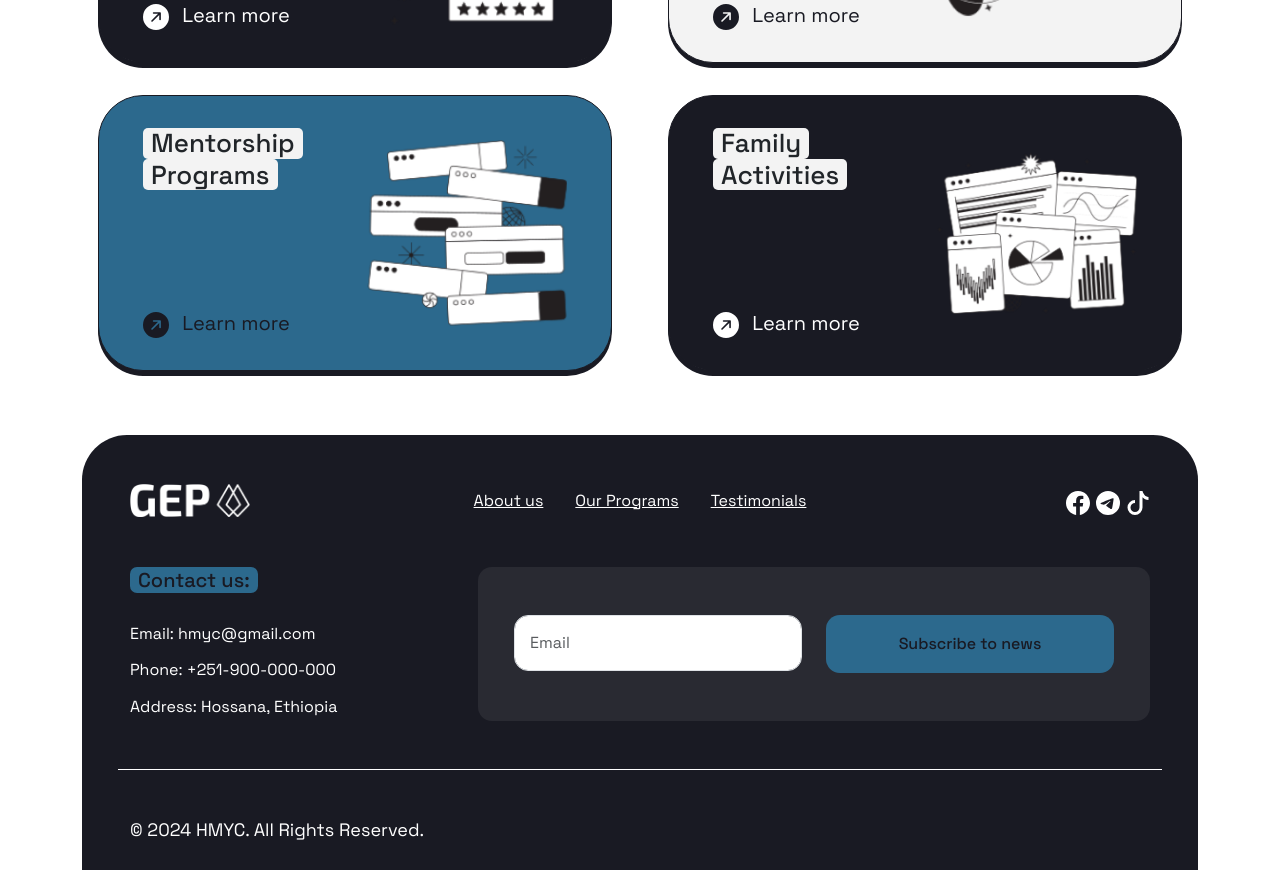
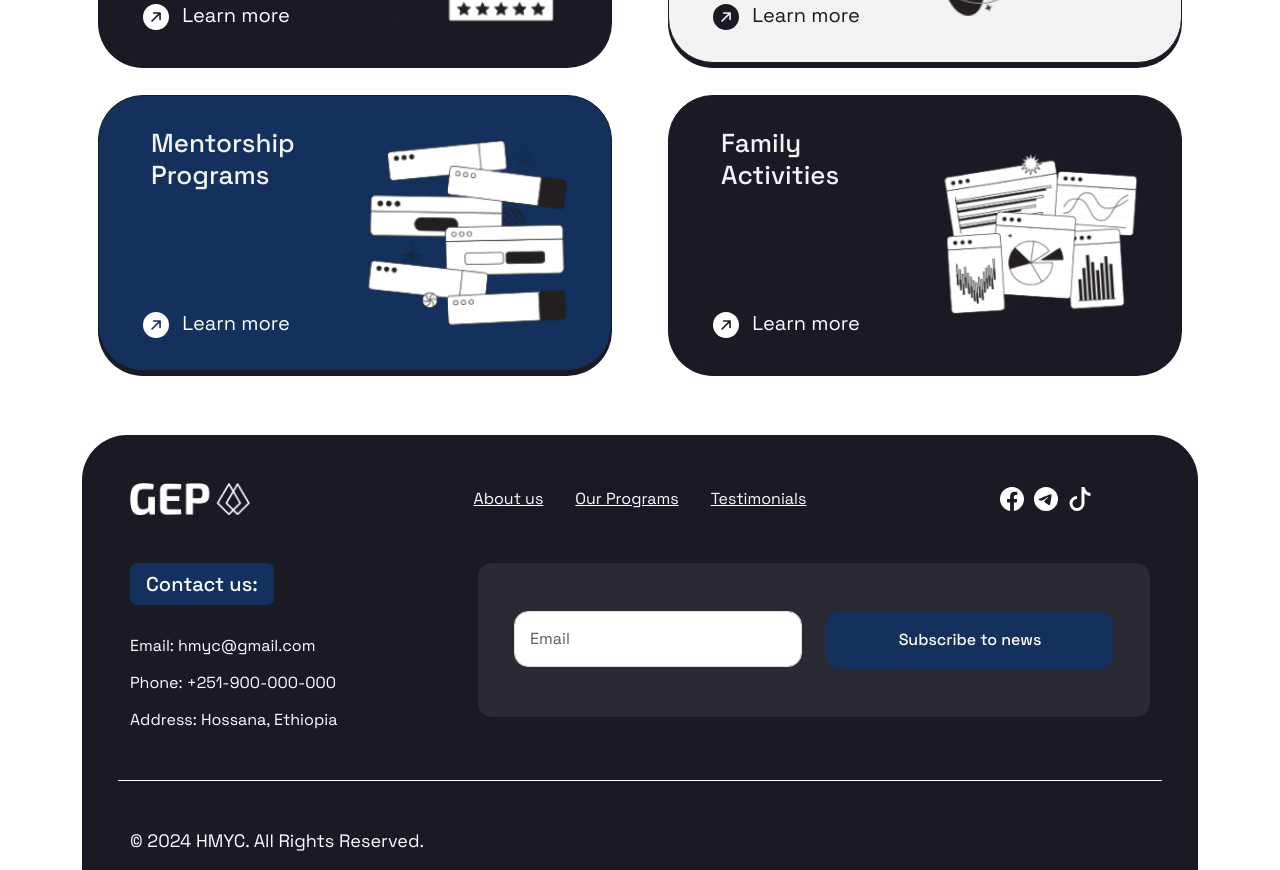
Before and after one commit to KALU-c/GEP-2, a React (Vite) app in the folder client/: page /programs in a window 1280 px wide. Shown: the part 1300-2170 px from the top of the page. Built offline with nearby package versions, Linux system fonts and the light colour scheme.

Commit message:
fix: minor changes

```diff
--- a/client/src/components/Headings/Headings.tsx
+++ b/client/src/components/Headings/Headings.tsx
@@ -8,7 +8,7 @@ interface Props {
 const Headings = ({ title, text }: Props) => {
   return (
     <div className="headings">
-      <h3>{title}</h3>
+      <h3 style={{ color: "white" }}>{title}</h3>
       <p>{text}</p>
     </div>
   );
--- a/client/src/components/Menu/Menu.css
+++ b/client/src/components/Menu/Menu.css
@@ -22,12 +22,12 @@
 .nav-link:hover {
   background: var(--color-highlight);
   border-radius: 5px;
-  color: var(--color-text);
+  color: var(--color-grey);
 }
 
 .nav-link:last-child:hover {
   background: var(--color-highlight);
-  color: var(--color-text);
+  color: var(--color-grey);
 }
 
 @media (max-width: 991px) {
--- a/client/src/container/CaseStudies/CaseStudies.css
+++ b/client/src/container/CaseStudies/CaseStudies.css
@@ -20,7 +20,7 @@
 }
 
 .case-studies a {
-    color: var(--color-highlight);
+    color: var(--color-grey);
     display: block;
     text-decoration: none;
     margin: 1rem;
--- a/client/src/container/Footer/Footer.css
+++ b/client/src/container/Footer/Footer.css
@@ -14,7 +14,6 @@ ul.navbar-footer {
   justify-content: center;
   margin: 0;
   padding: 0;
-
 }
 
 ul.navbar-footer li {
@@ -24,29 +23,27 @@ ul.navbar-footer li {
 ul.navbar-footer li a {
   color: var(--color-dark);
   color: #fff;
-
 }
 
 ul.info-contact {
   margin: 3rem 0;
   padding: 0;
   max-width: 300px;
-
 }
 
 .info-contact li {
-    margin: .8rem 0;
+  margin: 0.8rem 0;
   padding: 0;
 }
 
 .info-contact li span {
   background: var(--color-highlight);
-    color: var(--color-dark);
+  color: var(--color-gray);
   border-radius: 7px;
   font-weight: 500;
   font-size: 20px;
   line-height: 26px;
-    padding: 0 .5rem;
+  padding: 0.5rem 1rem;
   margin-bottom: 1rem;
   display: inline-block;
 }
@@ -54,31 +51,28 @@ ul.info-contact {
 .form-news {
   border-radius: 14px;
   padding: 3rem 1.5rem;
-    background-color: #292A32;
+  background-color: #292a32;
   margin: 3rem 0rem;
 }
-.form-news input[type="email"], .btn {
+.form-news input[type="email"],
+.btn {
   width: 100%;
   padding: 15px;
-
 }
 
-
-footer .btn-main{
+footer .btn-main {
   background: var(--color-highlight);
-    color:var(--color-dark);
+  color: var(--color-gray);
   font-size: 16px;
   font-weight: 500;
-
 }
 
 .rights {
-
   display: flex;
   flex-direction: row;
   align-items: center;
   justify-content: flex-start;
-    border-top: 1px solid #FFFFFF;
+  border-top: 1px solid #ffffff;
   padding-top: 3rem;
 }
 
@@ -87,7 +81,16 @@ footer .btn-main{
   margin-left: 3rem;
 }
 
-@media(max-width: 768px) {
+.d-flex {
+    gap: 10px;
+}
+
+.socials .item:hover {
+    scale: 1.1;
+    cursor: pointer;
+}
+
+@media (max-width: 768px) {
   footer {
     text-align: center;
     padding: 3rem 1.5rem 2rem;
@@ -101,16 +104,13 @@ footer .btn-main{
 
   .navbar-footer li a {
     text-decoration: none;
-        margin: .5rem auto;
+    margin: 0.5rem auto;
     display: block;
-
   }
 
   ul.info-contact {
     margin: 3rem auto;
   }
-
-
 
   .rights {
     flex-direction: column;
@@ -118,11 +118,8 @@ footer .btn-main{
   }
 
   .rights a {
-
     margin-left: 0;
   }
-
-
 
   .rights {
     padding-top: 3rem;
--- a/client/src/container/Footer/Footer.tsx
+++ b/client/src/container/Footer/Footer.tsx
@@ -1,45 +1,61 @@
-import './Footer.css';
-import { images, data } from '../../constants';
-import { BsFacebook, BsTelegram, BsTiktok } from 'react-icons/bs'
+import "./Footer.css";
+import { images, data } from "../../constants";
+import { BsFacebook, BsTelegram, BsTiktok } from "react-icons/bs";
 
 const Footer = () => {
-  // const year = ;
   return (
     <footer>
       <div className="row align-items-center">
         <div className="col-md-2 col-12">
-          <img src={images.gepLogoWhite} width="120px" alt="logo" className="img-fluid" />
+          <img
+            src={images.gepLogoWhite}
+            width="120px"
+            alt="logo"
+            className="img-fluid"
+          />
         </div>
         <div className="col-md-8 col-12 ">
           <ul className="navbar-footer">
             {data.Menu.slice(0, -1).map((item, index) => (
-              <li key={index}> <a href="#" >{item.text}</a></li>
+              <li key={index}>
+                {" "}
+                <a href="#">{item.text}</a>
+              </li>
             ))}
           </ul>
         </div>
-        <div className="col-md-2 col-12 text-center text-md-end fs-4"><BsFacebook /> <BsTelegram /> <BsTiktok /></div>
+        <div className="col-md-2 col-12 text-center text-md-end fs-4 socials d-flex">
+          <BsFacebook className="item" /> <BsTelegram className="item" /> <BsTiktok className="item" />
+        </div>
       </div>
       <div className="row">
-
         <div className="col-md-4 col-12">
           <ul className="info-contact">
-            <li> <span>Contact us:</span></li>
+            <li>
+              {" "}
+              <span>Contact us:</span>
+            </li>
             <li>Email: hmyc@gmail.com</li>
             <li>Phone: +251-900-000-000</li>
             <li>Address: Hossana, Ethiopia</li>
           </ul>
         </div>
         <div className="col-md-8 col-12">
-
           <form className="row form-news">
             <div className="col-lg-6 col-12">
-              <input type="email" className="form-control" id="email" placeholder="Email" />
+              <input
+                type="email"
+                className="form-control"
+                id="email"
+                placeholder="Email"
+              />
             </div>
             <div className="col-lg-6 col-12 mt-3 mt-lg-0">
-              <button type="submit" className="btn-main w-100">Subscribe to news</button>
+              <button type="submit" className="btn-main w-100">
+                Subscribe to news
+              </button>
             </div>
           </form>
-
         </div>
 
         <div className="rights">
@@ -47,7 +63,7 @@ const Footer = () => {
         </div>
       </div>
     </footer>
-  )
-}
+  );
+};
 
-export default Footer
+export default Footer;
--- a/client/src/container/Hero/Hero.tsx
+++ b/client/src/container/Hero/Hero.tsx
@@ -1,5 +1,5 @@
 import { images } from '../../constants';
-import {IconScroll} from '../../components';
+// import {IconScroll} from '../../components';
 import './Hero.css';
 import useCustomNavigate from '../../Hooks/useCustomNavigate';
 
@@ -19,7 +19,7 @@ const Hero = () => {
           <img className="img-fluid" src={images.hero} alt="design" />
         </div>
       </div>
-      <IconScroll />
+      {/* <IconScroll /> */}
     </div>
 
   )
--- a/client/src/container/Process/Process.css
+++ b/client/src/container/Process/Process.css
@@ -4,15 +4,12 @@
 
 .accordion-button {
   background: transparent;
-
 }
 
 .accordion-button:not(.collapsed) {
   box-shadow: none;
-    color: var(--color-dark);
+  color: var(--color-grey);
 }
-
-
 
 .accordion-button:focus {
   border: none;
@@ -24,36 +21,24 @@
   justify-content: flex-start;
   align-items: center;
   font-weight: 500;
-    font-size:26px;
-
-
+  font-size: 26px;
 }
-
 
 .accordion-item {
   background: var(--color-grey);
-    border: 1px solid #191A23;
-    box-shadow: 0px 5px 0px #191A23;
+  border: 1px solid #191a23;
+  box-shadow: 0px 5px 0px #191a23;
   border-radius: 45px;
   margin-bottom: 3rem;
 }
 
-.accordion-item:first-of-type{
-
+.accordion-item:first-of-type {
   border-top-left-radius: 45px;
   border-top-right-radius: 45px;
 }
 
-.accordion-item:first-of-type .accordion-button{
-    border-top: 1px solid #000;
-    border-top-left-radius: 45px;
-    border-top-right-radius: 45px;
-
-}
 .accordion-item:last-child {
-
   border-radius: 45px;
-
 }
 
 .accordion-body {
@@ -72,7 +57,6 @@
   height: 38px;
   background-image: url(../../assets/plus.png);
   background-size: 100%;
-
 }
 
 .accordion-button:not(.collapsed)::after {
@@ -80,21 +64,20 @@
   height: 38px;
   background-image: url(../../assets/rest.png);
   background-size: 100%;
-
 }
 
 .accordion-button:not(.collapsed) {
   background: var(--color-highlight);
 }
 
-
-.accordion-body{
+.accordion-body {
   background: var(--color-highlight);
+  color: var(--color-grey);
   border-bottom-left-radius: 45px;
   border-bottom-right-radius: 45px;
 }
 
-.accordion-button{
+.accordion-button {
   border-top: 1px solid #000;
   border-top-left-radius: 45px;
   border-top-right-radius: 45px;
--- a/client/src/container/Programs/Programs.css
+++ b/client/src/container/Programs/Programs.css
@@ -44,15 +44,18 @@
 }
 
 .blight span {
-    background: var(--color-highlight);
+    /* background: var(--color-highlight); */
+    color: var(--color-dark);
 }
 
 .bgreen span {
-    background: var(--color-grey);
+    /* background: var(--color-grey); */
+    color: var(--color-grey);
 }
 
 .bdark span {
-    background: var(--color-grey);
+    /* background: var(--color-grey); */
+    color: var(--color-grey);
 }
 
 .readmore {
@@ -71,7 +74,9 @@
 }
 
 .bdark .readmore,
-.bdark .readmore svg {
+.bgreen .readmore,
+.bdark .readmore svg,
+.bgreen .readmore svg {
     color: #fff;
 }
 
--- a/client/src/container/Team/Team.css
+++ b/client/src/container/Team/Team.css
@@ -33,9 +33,8 @@
 }
 
 .card-team-header a svg {
-  font-size: 20px;
-  color: #000;
-  background: var(--color-highlight);
+  font-size: 25px;
+  color: var(--color-highlight);
 }
 
 .card-team-header a svg:hover {
--- a/client/src/container/Testimonials/Testimonials.css
+++ b/client/src/container/Testimonials/Testimonials.css
@@ -1,25 +1,23 @@
-.carousel-bg{
+.carousel-bg {
   background: var(--color-dark);
   border-radius: 45px;
   padding: 1rem 0;
-
 }
-.carousel-box{
+.carousel-box {
   min-height: 300px;
 }
 
 .speech-bubble {
   position: relative;
-	border:1px solid var(--color-highlight);
-	border-radius: .4em;
+  border: 1px solid var(--color-highlight);
+  border-radius: 0.4em;
   max-width: 600px;
   margin: 0 auto;
   padding: 15px;
-
 }
 
 .speech-bubble:after {
-	content: '';
+  content: "";
   position: absolute;
   bottom: 0;
   left: 20%;
@@ -33,46 +31,44 @@
   margin-bottom: -36px;
 }
 
-.carousel-name{
-color: var(--color-highlight);
+.carousel-name {
+  color: var(--color-grey);
   font-weight: 500;
   font-size: 20px;
   line-height: 26px;
   text-align: center;
   margin-top: 1.5rem;
 }
-.carousel-position{
+.carousel-position {
   font-weight: 400;
-    font-size: 18px;
+  font-size: 16px;
   line-height: 23px;
-    color: #FFFFFF;
+  color: #807d7d;
   margin-bottom: 1rem;
 }
 
-.carousel-indicators [data-bs-target]{
+.carousel-indicators [data-bs-target] {
   background: url(../../assets/disable.png) no-repeat;
 }
 
-
-.carousel-indicators .active{
+.carousel-indicators .active {
   background: url(../../assets/enable.png) no-repeat;
 }
 
-.carousel-control-next, .carousel-control-prev
-{
+.carousel-control-next,
+.carousel-control-prev {
   align-items: end;
   padding: 1rem;
 }
 
-@media(max-width: 768px) {
-	.speech-bubble{
+@media (max-width: 768px) {
+  .speech-bubble {
     padding: 15px;
     margin: 15px 5px;
     font-size: 14px;
   }
-	.carousel-caption{
+  .carousel-caption {
     position: relative;
     max-width: 74%;
   }
-
 }
--- a/client/src/index.css
+++ b/client/src/index.css
@@ -3,7 +3,7 @@
 :root {
   --font-base: "Space Grotesk", sans-serif;
   --color-text: #000000;
-  --color-highlight: #2c698d;
+  --color-highlight: #13315C;
   --color-dark: #191a23;
   --color-grey: #f3f3f3;
 }
@@ -75,7 +75,7 @@ input[type="text"] {
   font-weight: 400;
   font-size: 20px;
   line-height: 28px;
-  background: #191a23;
+  background: #13315C;
   border-radius: 14px;
   border: none;
   color: #fff;
```
Lines whose indentation alone changed are shown as unchanged.
